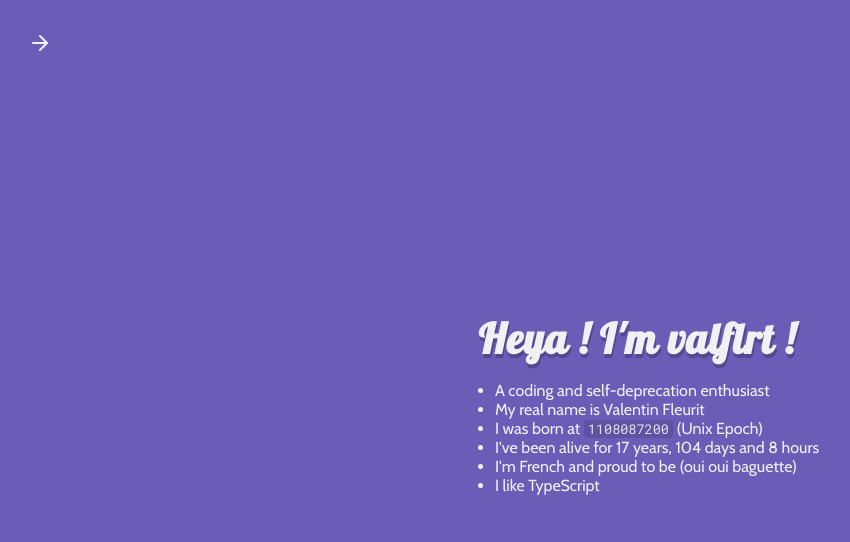
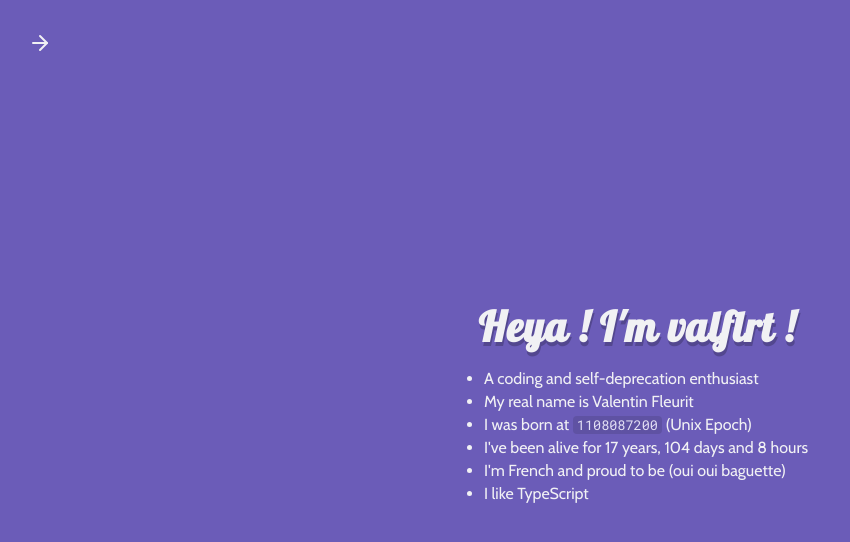
Before and after one commit to valflrt/valflrt.dev, a React app: page /#/ in a window 1280 px wide. Shown: the top 542 px of the page, without its empty margins (3-853 px from the left). Built offline with nearby package versions, Linux system fonts and the light colour scheme.

Commit message:
Edit list styling in Routes.scss

```diff
--- a/src/routes/Routes.scss
+++ b/src/routes/Routes.scss
@@ -1,5 +1,5 @@
 .main {
-  max-width: 80%;
+  max-width: 400px;
 
   cursor: default;
 
@@ -10,12 +10,12 @@
 
   animation: spawn 500ms 1;
 
-  h1,
-  p {
-    text-align: center;
+  * {
+    word-break: break-word;
   }
 
   h1 {
+    text-align: center;
     font-size: 2.6rem;
     font-family: "Lobster";
     letter-spacing: 1px;
@@ -26,9 +26,14 @@
     }
   }
 
-  li {
-    .tactile & {
-      padding-bottom: 3px;
+  ul {
+    padding-left: 20px;
+    padding-right: 2px;
+    list-style-position: outside;
+
+    li {
+      margin-bottom: 4px;
+
       &:last-child {
         padding-bottom: 0;
       }
```
